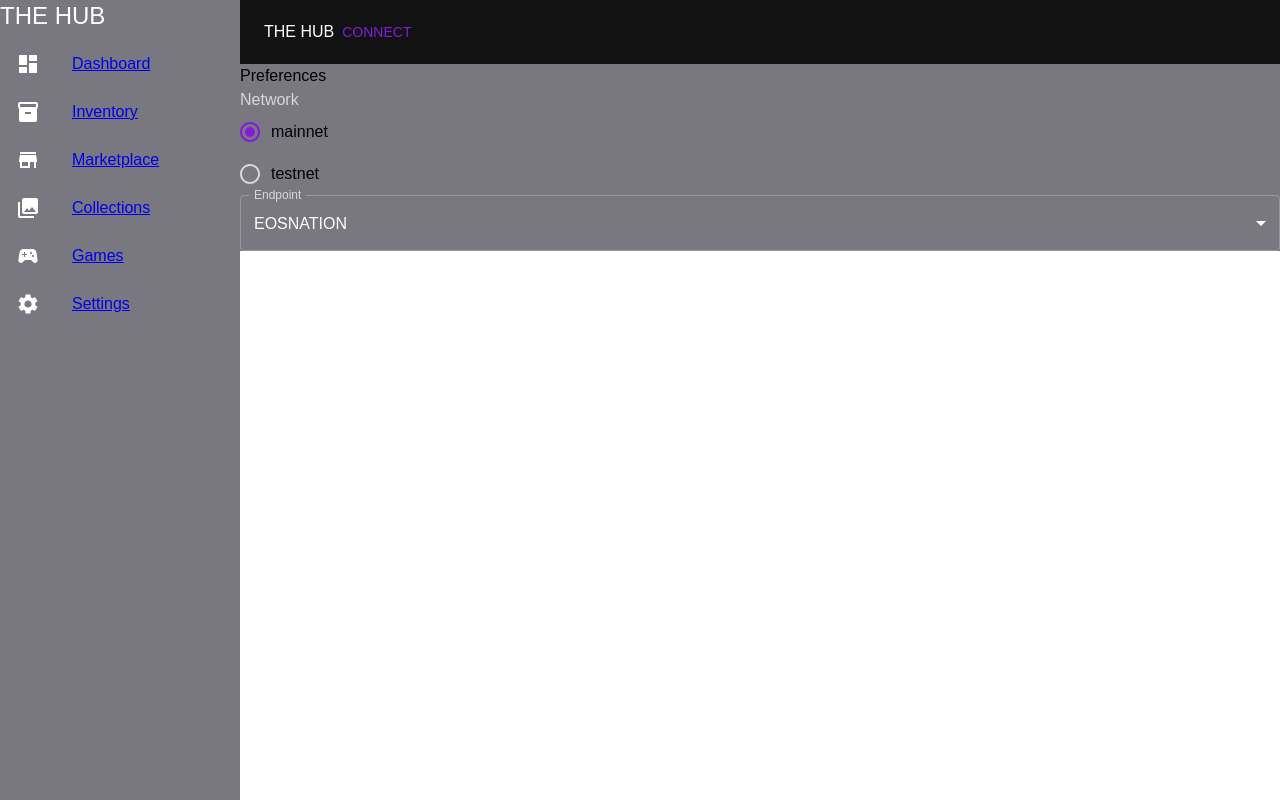
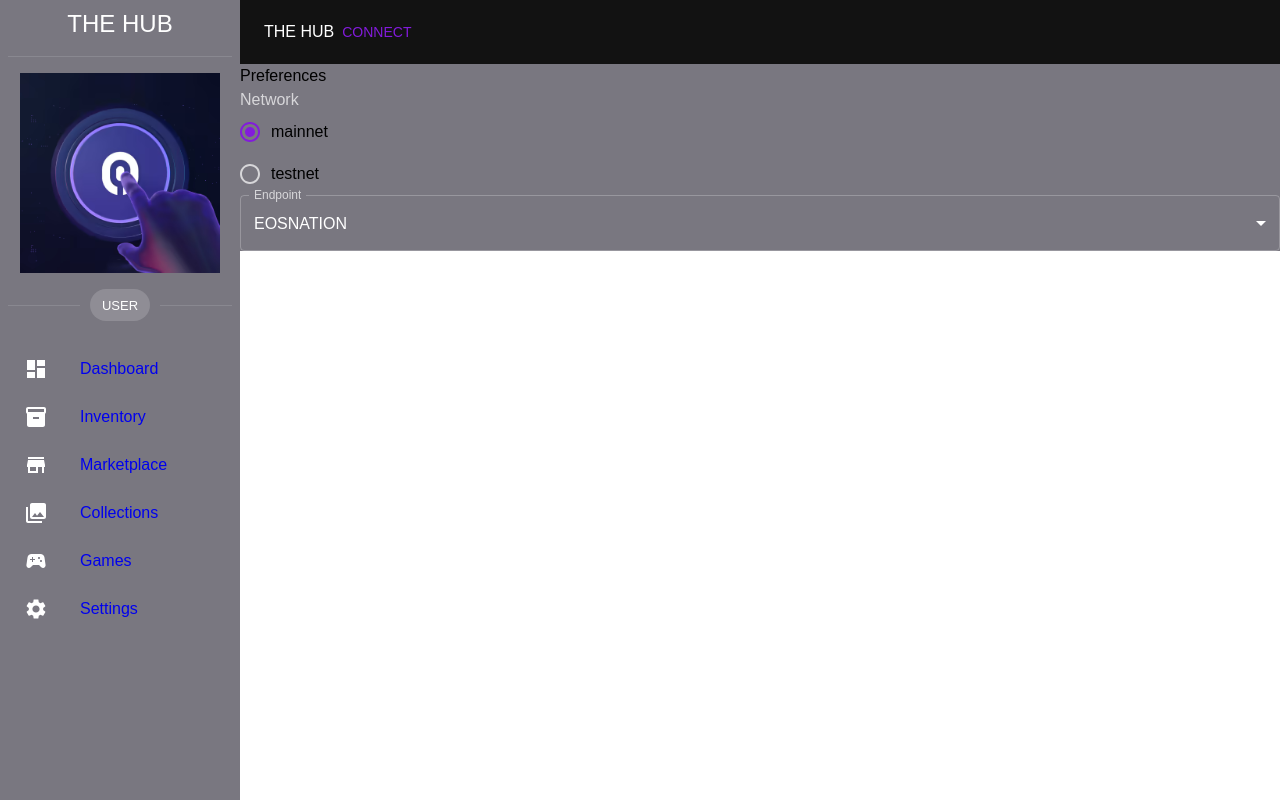
Before and after one commit to jagger85/the-hub-frontend, a React app in the folder p3-react-app/: page /settings in a window 1280 px wide. Built offline with nearby package versions, Linux system fonts and the light colour scheme.

Commit message:
FEAT:Implemented avatar on sidebar & some styling

```diff
--- a/p3-react-app/src/components/Atoms/ConnectionButton.js
+++ b/p3-react-app/src/components/Atoms/ConnectionButton.js
@@ -1,7 +1,7 @@
 import React from "react";
 import { Button } from "@mui/material";
 import { useState } from "react";
-import ConnectionDialog from "../Molecules/ConnectionDialog";
+import ConnectionDialog from '../Molecules/ConnectionDialog'
 
 function ConnectionButton() {
 
--- a/p3-react-app/src/components/Marketplace/UniqOnSale.js
+++ b/p3-react-app/src/components/Marketplace/UniqOnSale.js
@@ -11,7 +11,7 @@ function UniqOnSale(props) {
             <Box
               component="img"
               sx={styles.uniqImage}
-              alt="The house from the offer."
+              alt="Uniq on sale"
               src={img}
             />
             <Typography>Token id:{e.act.data.resell.token_id}</Typography>
--- a/p3-react-app/src/layouts/MainLayoutStyle.js
+++ b/p3-react-app/src/layouts/MainLayoutStyle.js
@@ -15,7 +15,6 @@ export const styles = {
     flexDirection: "row",
     left: drawerWidth,
   },
-
   drawer: {
     margin: 0,
     width: drawerWidth,
@@ -27,4 +26,18 @@ export const styles = {
       border: 0
     },
   },
+  gridSection : {
+    margin: 1,
+  },
+  gridAvatar:{
+    display: 'flex',
+    justifyContent: 'center'
+  },
+  avatar: {
+    width: 200,
+  },
+  gridLogo: {
+    display: 'flex',
+    justifyContent: 'center'
+  }
 };
--- a/p3-react-app/src/layouts/SideBar.js
+++ b/p3-react-app/src/layouts/SideBar.js
@@ -1,5 +1,5 @@
 import React from "react";
-import { Drawer, Typography } from "@mui/material";
+import { Drawer, Typography, Box, Divider, Grid, Chip } from "@mui/material";
 import { List, ListItem, ListItemIcon, ListItemText } from "@mui/material";
 import DashboardIcon from "@mui/icons-material/Dashboard";
 import InventoryIcon from "@mui/icons-material/Inventory";
@@ -9,53 +9,87 @@ import SportsEsportsIcon from "@mui/icons-material/SportsEsports";
 import SettingsIcon from "@mui/icons-material/Settings";
 import { Link } from "react-router-dom";
 import { styles } from "./MainLayoutStyle";
+import img from "../assets/uniqtest.png";
 
 function SideBar() {
   const menuItems = [
     {
       text: "Dashboard",
-      icon: <DashboardIcon/>,
+      icon: <DashboardIcon />,
       path: "/",
     },
     {
       text: "Inventory",
-      icon: <InventoryIcon/>,
+      icon: <InventoryIcon />,
       path: "/inventory",
     },
     {
       text: "Marketplace",
-      icon: <StoreIcon/>,
+      icon: <StoreIcon />,
       path: "/marketplace",
     },
     {
       text: "Collections",
-      icon: <CollectionsIcon/>,
+      icon: <CollectionsIcon />,
       path: "/collections",
     },
     {
       text: "Games",
-      icon: <SportsEsportsIcon/>,
+      icon: <SportsEsportsIcon />,
       path: "/games",
     },
     {
       text: "Settings",
-      icon: <SettingsIcon/>,
+      icon: <SettingsIcon />,
       path: "/settings",
     },
   ];
 
   return (
     <Drawer sx={styles.drawer} variant="permanent" anchor="left">
+      <Grid container>
+        <Grid item sx={[styles.gridSection, styles.gridLogo]} xs={12}>
           <Typography variant="h5">THE HUB</Typography>
+        </Grid>
+        <Grid item sx={styles.gridSection} xs={12}>
+          <Divider />
+        </Grid>
+        <Grid item sx={[styles.gridSection, styles.gridAvatar]} xs={12}>
+          <Box
+            component="img"
+            sx={styles.avatar}
+            alt="Uniq on sale"
+            src={img}
+          />
+        </Grid>
+        <Grid item sx={styles.gridSection} xs={12}>
+          <Divider>
+            <Chip label="USER" />
+          </Divider>
+        </Grid>
+        <Grid item sx={styles.gridSection} xs={12}>
           <List>
             {menuItems.map((item) => (
-        <Link to={item.path} key={'link ' + item.text}>  <ListItem key={item.text}>
-            <ListItemIcon key={'icon ' + item.text}>{item.icon}</ListItemIcon>
-            <ListItemText key={'text' + item.text} primary={item.text}/>
+              <Link
+                style={{ textDecoration: "none" }}
+                to={item.path}
+                key={"link " + item.text}
+                sx={styles.sidebarLink}
+              >
+                <ListItem key={item.text}>
+                  <ListItemIcon key={"icon " + item.text}>
+                    {item.icon}
+                  </ListItemIcon>
+                  <ListItemText key={"text" + item.text}>
+                    {" "}
+                    {item.text}
+                  </ListItemText>
                 </ListItem>
               </Link>
             ))}
           </List>
+        </Grid>
+      </Grid>
     </Drawer>
   );
 }
```
Lines whose indentation alone changed are shown as unchanged.
